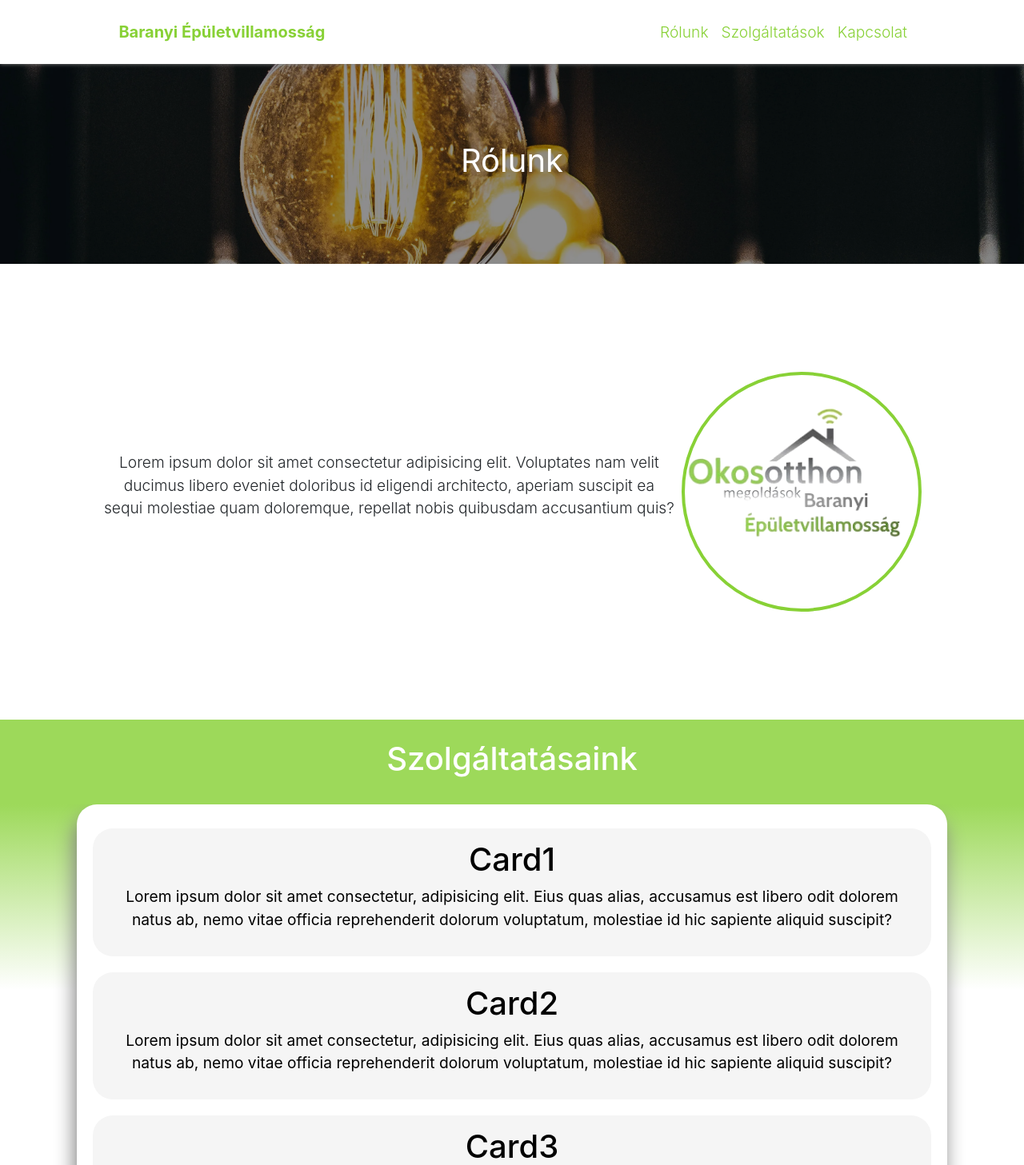
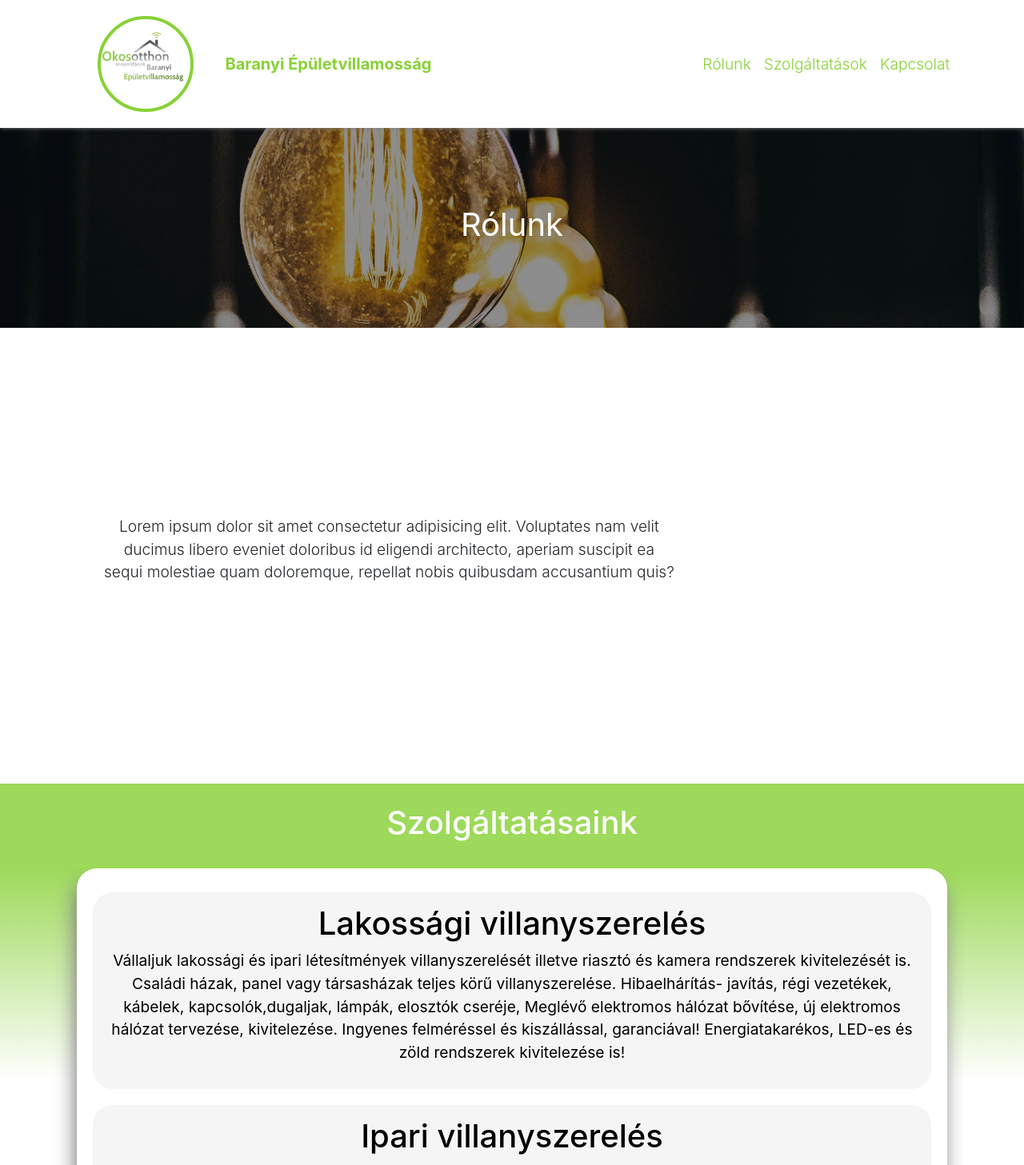
Before and after one commit to kdavid96/baranyi_epuletvillamossag, a React (Create React App) app: page / in a window 1280 px wide. Shown: the top 1457 px of the page at 80% size. Built offline with nearby package versions, Linux system fonts and the light colour scheme.

Commit message:
telefonszam

```diff
--- a/src/components/About.jsx
+++ b/src/components/About.jsx
@@ -26,7 +26,6 @@ export default function About() {
 
                         <div className="text-profile">
                             <p style={{width: '70%'}}>Lorem ipsum dolor sit amet consectetur adipisicing elit. Voluptates nam velit ducimus libero eveniet doloribus id eligendi architecto, aperiam suscipit ea sequi molestiae quam doloremque, repellat nobis quibusdam accusantium quis?</p>
-                            <img src="./images/logo_official.webp" alt="profile_picture" style={{borderRadius: '50%', border: '4px solid #88D136', width: 'min(100vw, 300px, 95vw)', height: 'auto'}}/>
                         </div>
                     </AboutContainer>
                 </div>
--- a/src/components/Header.jsx
+++ b/src/components/Header.jsx
@@ -10,15 +10,16 @@ import { scroll } from 'react-scroll';
 
 export default function Header({isOpen, setOpen}) {
     return(
-        <Navbar sticky="top" bg="dark" variant="dark" style={{minHeight: '80px', backgroundColor: '#88D136 !important', boxShadow: isOpen ? 'none' : '0 0 5px grey', zIndex: '3000'}}>
+        <Navbar sticky="top" bg="dark" variant="dark" style={{minHeight: '160px', backgroundColor: '#88D136 !important', boxShadow: isOpen ? 'none' : '0 0 5px grey', zIndex: '3000'}}>
             <NavbarContainer style={{width: '95vw', justifyContent: 'space-evenly'}}>
                 <Fade top>
+                    <img src="./images/logo_official.webp" alt="profile_picture" style={{borderRadius: '50%', border: '4px solid #88D136', width: 'min(10vw, 120px, 95vw)', height: 'auto'}}/>
                     <Navbar.Brand href="#about">
                     Baranyi Épületvillamosság
                     </Navbar.Brand>
                 </Fade>
                 <Fade top>
-                    <p className="phoneNumber" style={{padding: '0', margin: '0', color: 'red', fontWeight: 'bold', position: 'relative', left: '6vw'}}>+36 30 699 11 26</p>
+                    <p className="phoneNumber" style={{padding: '0', margin: '0', color: 'red', fontWeight: 'bold', position: 'relative', left: '6vw'}}><a  style={{textDecoration: 'none', color: 'red'}}href="tel:+36306991126">+36 30 699 11 26</a></p>
                 </Fade>
                 <Fade top>
                 <Navbar.Toggle aria-controls="navbarScroll" />
--- a/src/components/Work.jsx
+++ b/src/components/Work.jsx
@@ -14,19 +14,22 @@ export default function Work() {
                         <>
                         <Fade left>
                         <div className="card">
-                            <h1>Card1</h1>
-                            <p>Lorem ipsum dolor sit amet consectetur, adipisicing elit. Eius quas alias, accusamus est libero odit dolorem natus ab, nemo vitae officia reprehenderit dolorum voluptatum, molestiae id hic sapiente aliquid suscipit?</p>
+                            <h1>Lakossági villanyszerelés</h1>
+                            <p>
+                            Vállaljuk lakossági és ipari létesítmények villanyszerelését illetve riasztó és kamera rendszerek kivitelezését is. Családi házak, panel vagy társasházak teljes körű villanyszerelése. Hibaelhárítás- javítás, régi vezetékek, kábelek, kapcsolók,dugaljak, lámpák, elosztók cseréje, Meglévő elektromos hálózat bővítése, új elektromos hálózat tervezése, kivitelezése. Ingyenes felméréssel és kiszállással, garanciával!
+                            Energiatakarékos, LED-es és zöld rendszerek kivitelezése is!
+                            </p>
                         </div>
                         </Fade>
                         <Fade delay={400} right>
                         <div className="card">
-                            <h1>Card2</h1>
+                            <h1>Ipari villanyszerelés</h1>
                             <p>Lorem ipsum dolor sit amet consectetur, adipisicing elit. Eius quas alias, accusamus est libero odit dolorem natus ab, nemo vitae officia reprehenderit dolorum voluptatum, molestiae id hic sapiente aliquid suscipit?</p>
                         </div>
                         </Fade>
                         <Fade delay={800} left>
                         <div className="card">
-                            <h1>Card3</h1>
+                            <h1>Tervezés</h1>
                             <p>Lorem ipsum dolor sit amet consectetur, adipisicing elit. Eius quas alias, accusamus est libero odit dolorem natus ab, nemo vitae officia reprehenderit dolorum voluptatum, molestiae id hic sapiente aliquid suscipit?</p>
                         </div>
                         </Fade>
```
Also changed, not shown: todo.txt (added).
